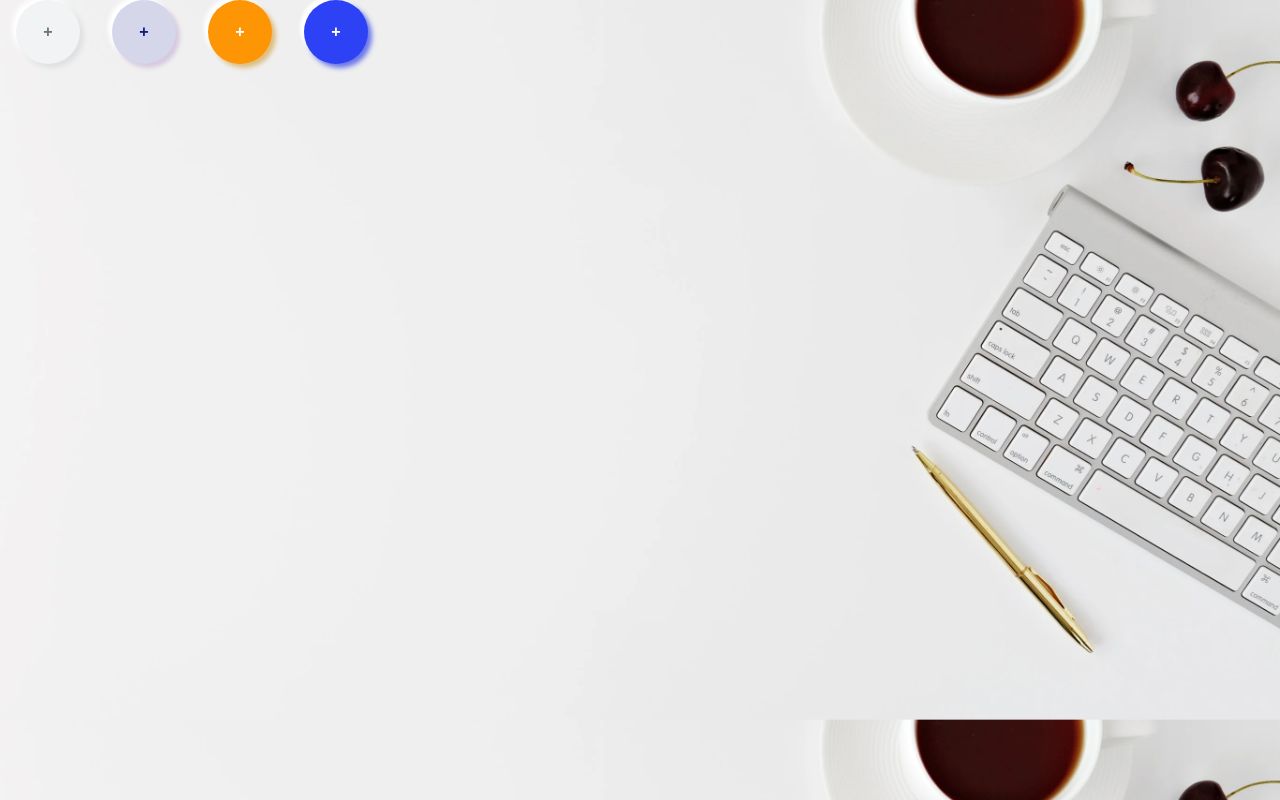
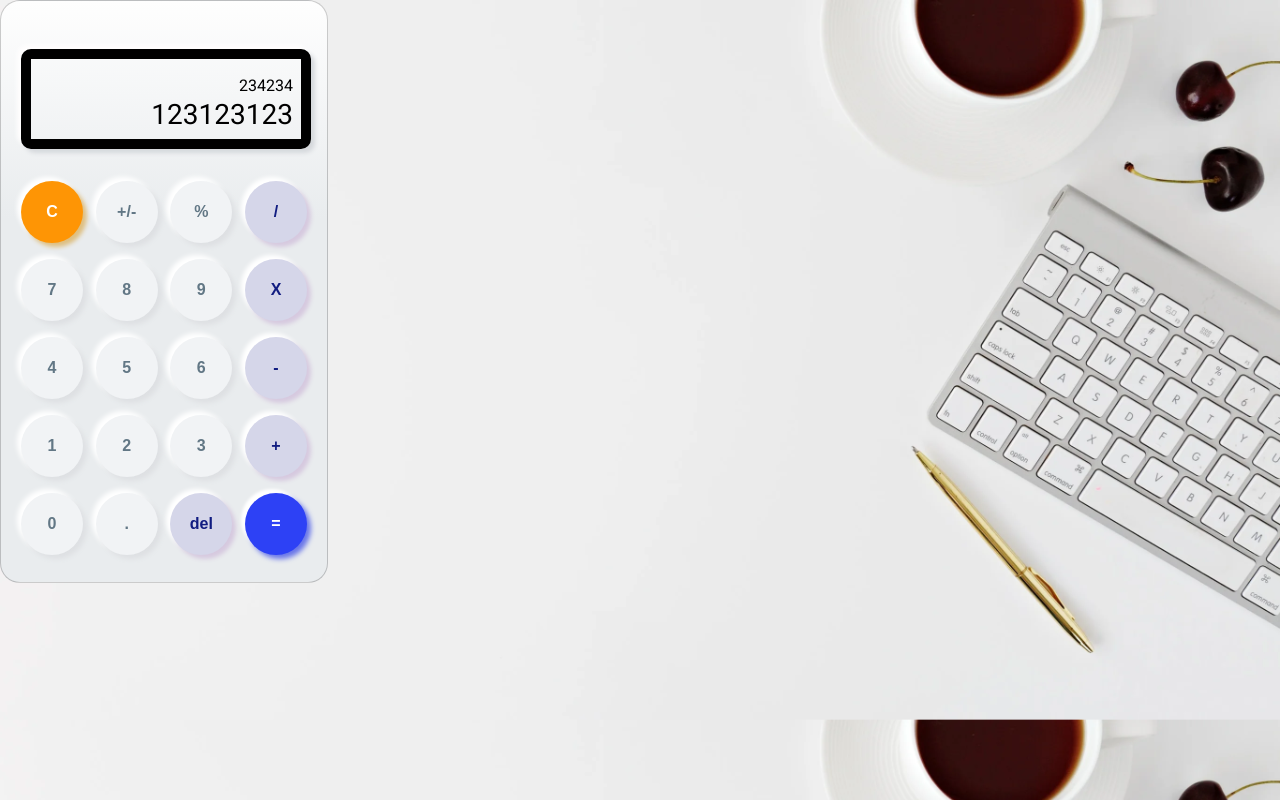
Before and after one commit to OscarAguilarL/frontend-calculator, a React (Create React App) app: page / in a window 1280 px wide. Built offline with nearby package versions, Linux system fonts and the light colour scheme.

Commit message:
Finish design and layout

```diff
--- /dev/null
+++ b/src/FrontendCalculatorApp.css
@@ -0,0 +1,36 @@
+.calculator {
+    inline-size: 328px;
+    block-size: 583px;
+    background: linear-gradient(180deg, #FEFEFE 0%, #E9ECEE 37.34%);
+    border: 1px solid rgba(0, 0, 0, 0.2);
+    border-radius: 20px;
+    padding: 20px;
+    padding-block-start: 3rem;
+
+}
+
+.calculator-screen {
+    inline-size: 290px;
+    height: 100px;
+    box-shadow: 4px 4px 4px #D5D8DC, -4px -4px 4px #FFFEFE;
+    border: 10px solid black;
+    border-radius: 10px;
+    margin-block-end: 2rem;
+    display: flex;
+    flex-direction: column;
+    padding: .5rem;
+    align-content: flex-end;
+    justify-content: flex-end;
+    text-align: end;
+    gap: .2rem;
+}
+
+.result {
+    font-size: 1.75rem;
+}
+
+.buttonRow {
+    margin-block-start: 1rem;
+    display: flex;
+    justify-content: space-between;
+}
--- a/src/FrontendCalculatorApp.tsx
+++ b/src/FrontendCalculatorApp.tsx
@@ -1,13 +1,48 @@
 import React from 'react';
+
+import './FrontendCalculatorApp.css';
+
 import {ButtonCalc} from "./component/ButtonCalc/ButtonCalc";
 
 const FrontendCalculatorApp = () => {
     return (
-        <div>
-            <ButtonCalc text="+" type="white"/>
-            <ButtonCalc text="+" type="light-blue"/>
-            <ButtonCalc text="+" type="orange"/>
-            <ButtonCalc text="+" type="blue"/>
+        <div className="calculator">
+
+            <div className="calculator-screen">
+                <p className="smallResult">234234</p>
+                <p className="result">123123123</p>
+            </div>
+
+            <div className="buttonRow">
+                <ButtonCalc text="C" type="orange"/>
+                <ButtonCalc text="+/-" type="white"/>
+                <ButtonCalc text="%" type="white"/>
+                <ButtonCalc text="/" type="light-blue"/>
+            </div>
+            <div className="buttonRow">
+                <ButtonCalc text="7" type="white"/>
+                <ButtonCalc text="8" type="white"/>
+                <ButtonCalc text="9" type="white"/>
+                <ButtonCalc text="X" type="light-blue"/>
+            </div>
+            <div className="buttonRow">
+                <ButtonCalc text="4" type="white"/>
+                <ButtonCalc text="5" type="white"/>
+                <ButtonCalc text="6" type="white"/>
+                <ButtonCalc text="-" type="light-blue"/>
+            </div>
+            <div className="buttonRow">
+                <ButtonCalc text="1" type="white"/>
+                <ButtonCalc text="2" type="white"/>
+                <ButtonCalc text="3" type="white"/>
+                <ButtonCalc text="+" type="light-blue"/>
+            </div>
+            <div className="buttonRow">
+                <ButtonCalc text="0" type="white"/>
+                <ButtonCalc text="." type="white"/>
+                <ButtonCalc text="del" type="light-blue"/>
+                <ButtonCalc text="=" type="blue"/>
+            </div>
         </div>
     );
 };
--- a/src/component/ButtonCalc/ButtonCalc.css
+++ b/src/component/ButtonCalc/ButtonCalc.css
@@ -1,10 +1,9 @@
 .button {
-    inline-size: 4rem;
-    block-size: 4rem;
+    inline-size: 3.875rem;
+    block-size: 3.875rem;
     border-radius: 50%;
     border: none;
     transition: background-color .1s ease;
-    margin-inline: 1rem;
     font-size: 1rem;
     font-weight: bold;
 }
```
